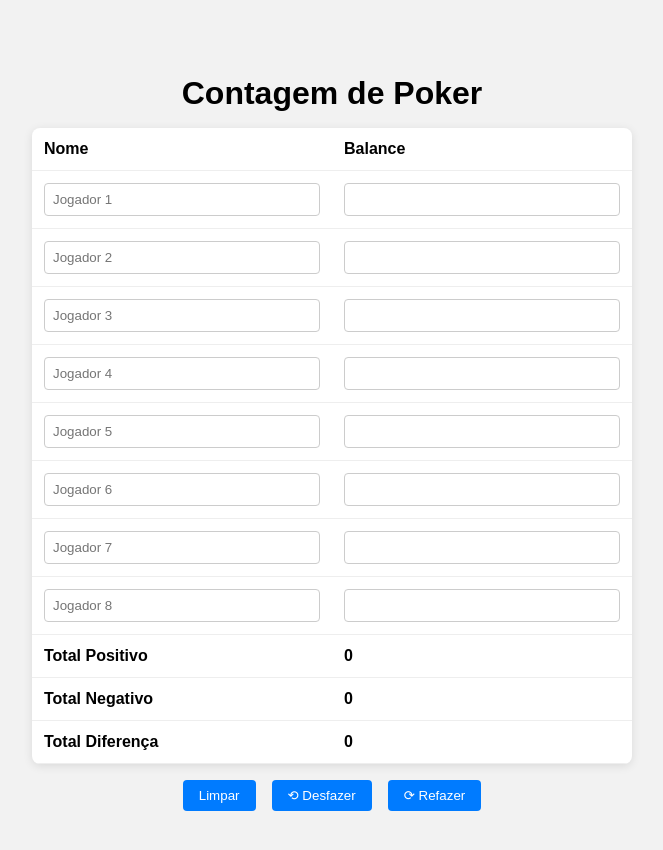
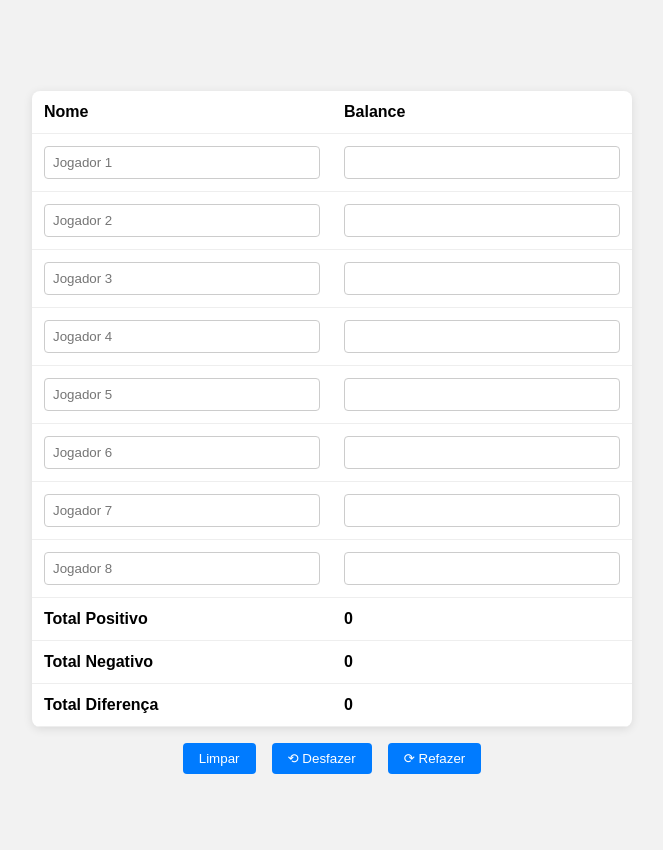
Before and after one commit to ftviana/poker, a plain HTML site: page index.html in a window 1280 px wide. Shown: the whole page, without its empty margins (308-971 px from the left). Drawn offline with Linux system fonts and the light colour scheme.

Commit message:
sem titulo

```diff
--- a/index.html
+++ b/index.html
@@ -15,10 +15,6 @@
         align-items: center;
         justify-content: center;
         min-height: 100vh;
-      }
-      h1 {
-        margin-bottom: 1rem;
-        text-align: center;
       }
       table {
         border-collapse: collapse;
@@ -83,7 +79,6 @@
     </style>
   </head>
   <body>
-    <h1>Contagem de Poker</h1>
     <table>
       <thead>
         <tr>
```
